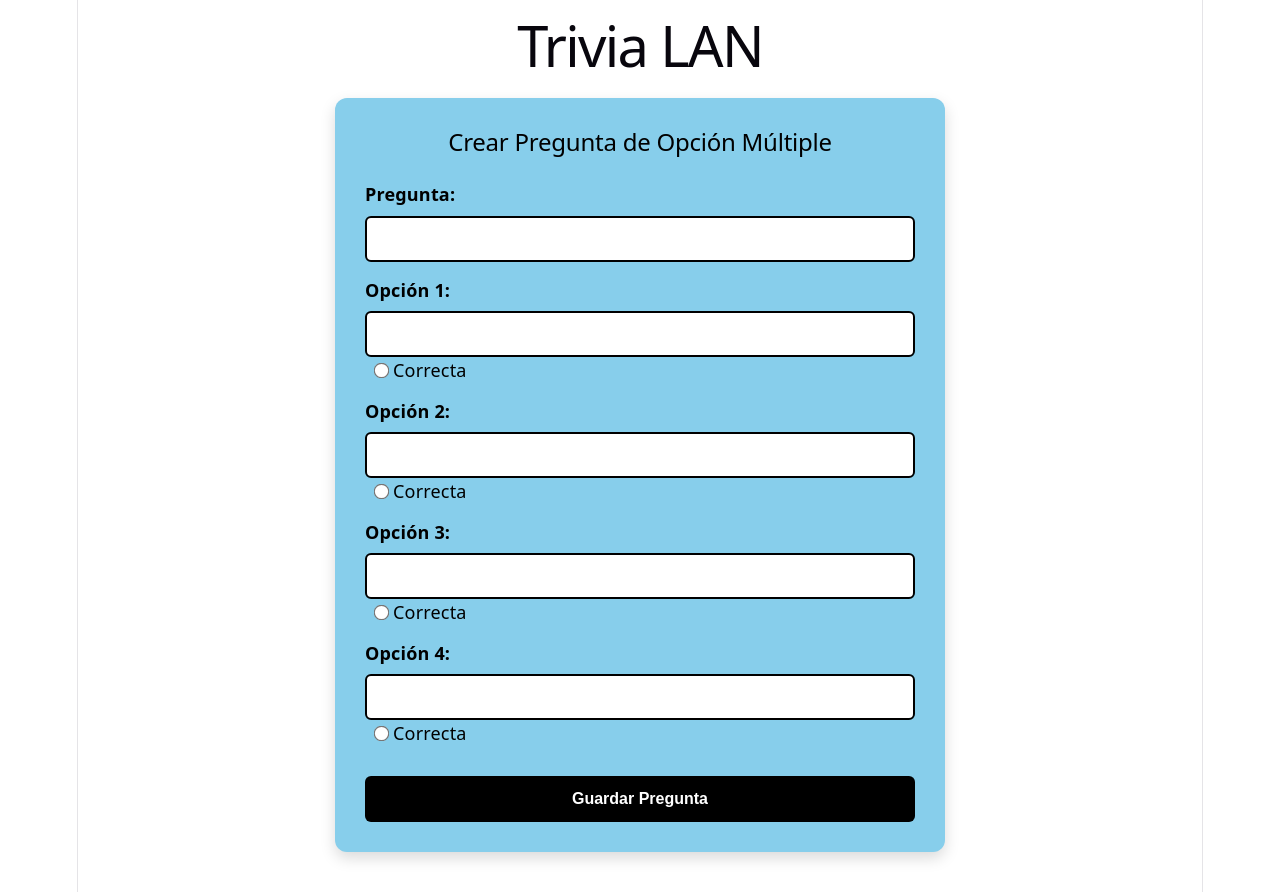
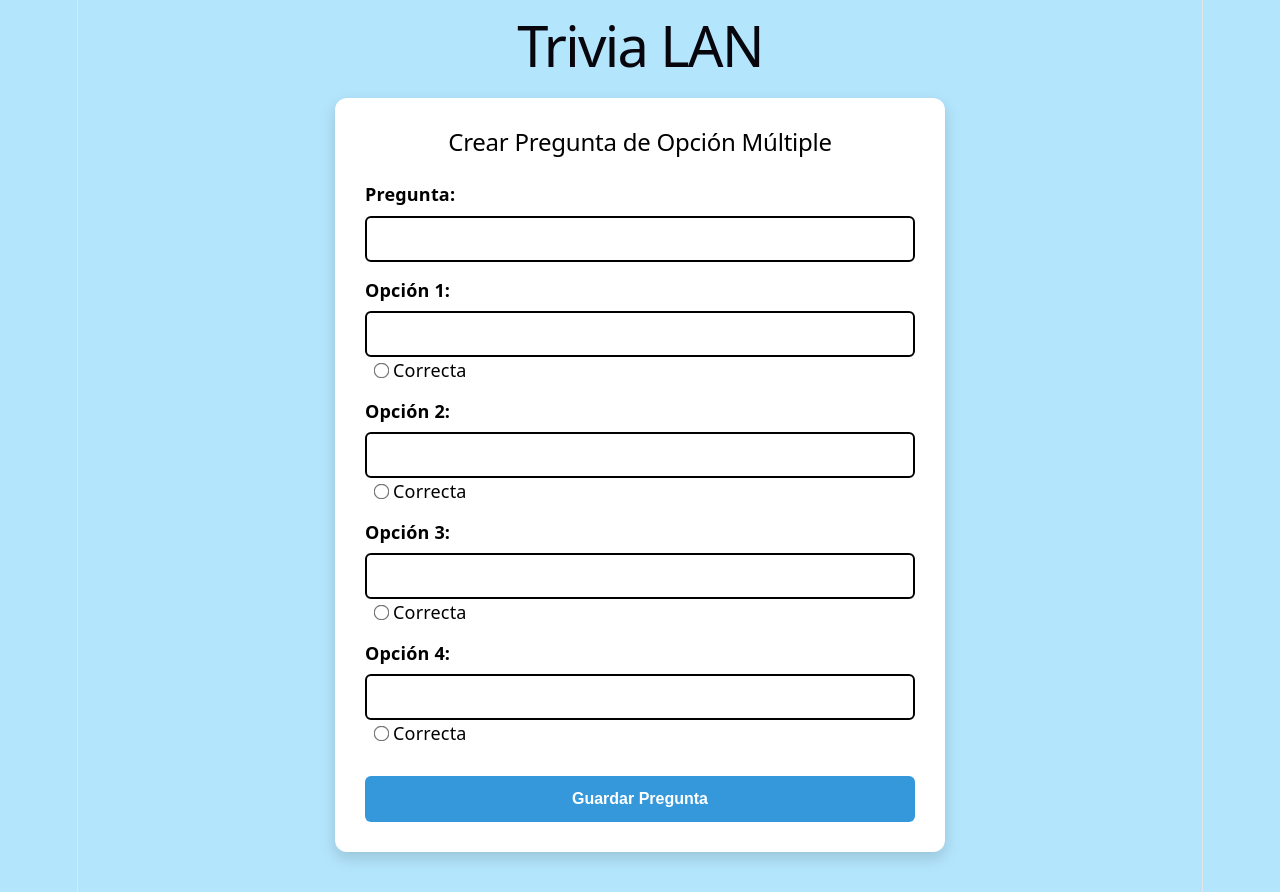
Before and after one commit to nicodiaz00/trivia-lan, a React app in the folder frontend/: page / in a window 1280 px wide. Built offline with nearby package versions, Linux system fonts and the light colour scheme; the HTML template or start-up script is replaced by a standard one.

Commit message:
Cambio de colores

```diff
--- a/frontend/src/App.css
+++ b/frontend/src/App.css
@@ -1,11 +1,11 @@
 :root {
-  background-color: #87CEEB !important;
-  /* Fondo celeste */
+  background-color: #B3E5FC !important;
+
 }
 
 body {
-  background-color: #ffffff !important;
-  /* Fondo celeste */
+  background-color: #B3E5FC !important;
+  /* Fondo celeste clarito */
   color: #000;
 }
 
@@ -13,8 +13,8 @@ body {
   max-width: 550px;
   margin: 40px auto;
   padding: 30px;
-  background-color: #87CEEB !important;
-  /* Formulario color blanco */
+  background-color: #ffffff !important;
+  /* Formulario en blanco */
   border-radius: 12px;
   box-shadow: 0 6px 15px rgba(0, 0, 0, 0.15);
   color: #000 !important;
@@ -64,7 +64,8 @@ body {
   width: 100%;
   margin-top: 30px;
   padding: 14px;
-  background-color: #000;
+  background-color: #3498db;
+  /* Celeste más oscuro */
   color: #fff;
   border: none;
   border-radius: 6px;
@@ -75,5 +76,6 @@ body {
 }
 
 .form-container button[type="submit"]:hover {
-  background-color: #444;
+  background-color: #2980b9;
+  /* Aún más oscuro al pasar el mouse */
 }
```
